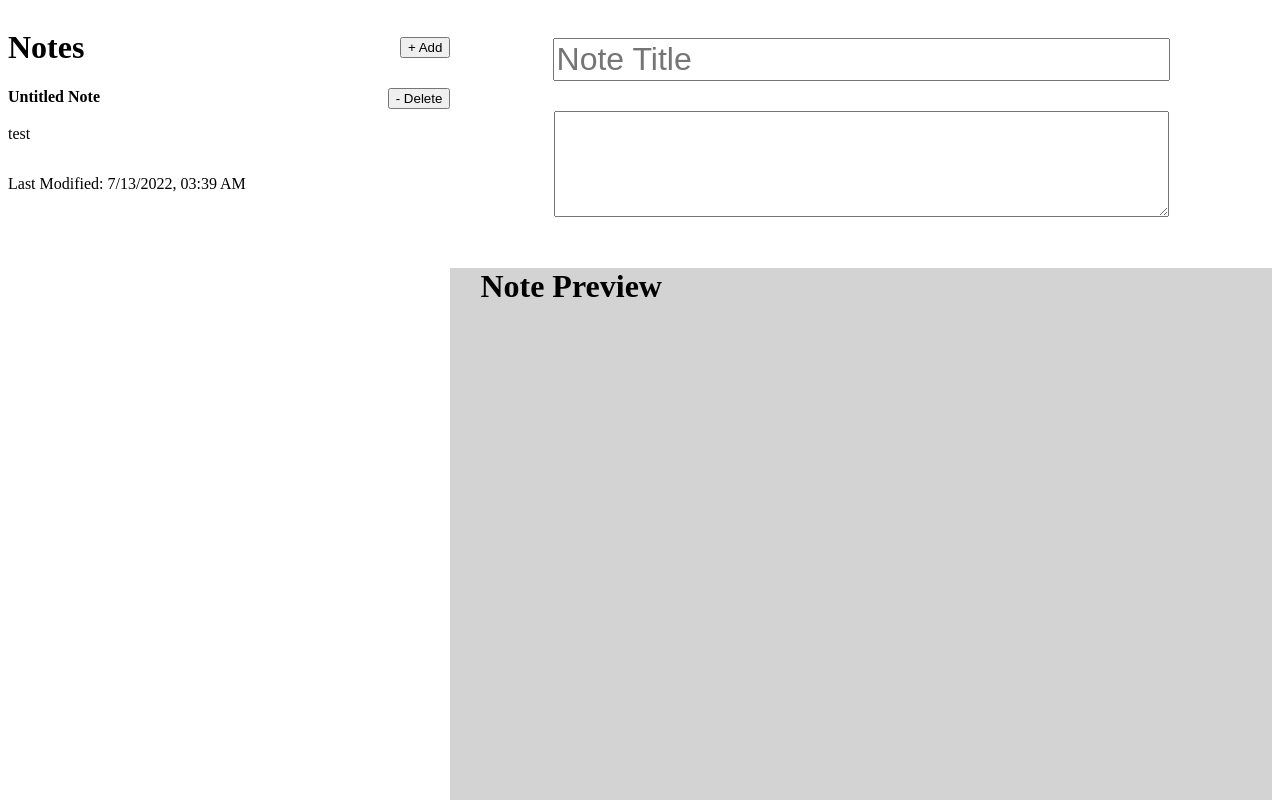
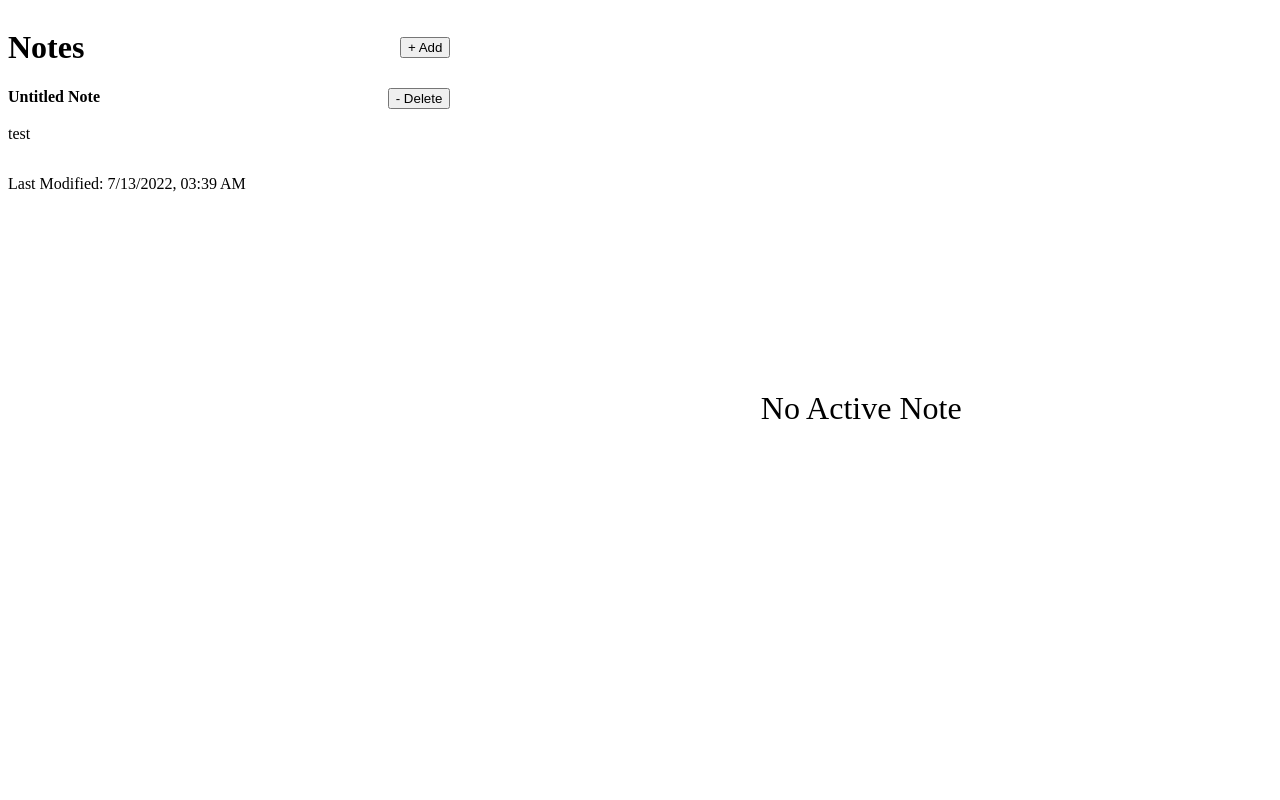
Before and after one commit to loubarb/notes-app, a React (Create React App) app: page / in a window 1280 px wide. Both pictures are taken after a click on the button "+ Add". Shown: the top 800 px of the page. Built offline with nearby package versions, Linux system fonts and the light colour scheme.

Commit message:
Create and added function to target and display selected note

```diff
--- a/src/App.css
+++ b/src/App.css
@@ -25,9 +25,23 @@
   flex-direction: column;
 }
 
+.sidebarNote.active {
+  background-color: aqua;
+}
+
 .sidebarNoteTitle {
   display: flex;
   justify-content: space-between;
+}
+
+.noActiveNote {
+  display: flex;
+  align-items: center;
+  justify-content: center;
+  width: 65%;
+  text-align: center;
+  color: black;
+  font-size: 32px;
 }
 
 .mainContainer {
--- a/src/App.js
+++ b/src/App.js
@@ -6,28 +6,37 @@ import Sidebar from './componenets/Sidebar';
 
 function App() {
   const [notes, setNotes] = useState([]);
+  const [activeNote, setActiveNote] = useState(false);
 
   const addNote = () => {
     const newNote = {
       id: uuidv4(),
-      title: "Untitled Note",
-      body: "test",
-      lastModified: Date.now()
+      title: 'Untitled Note',
+      body: 'test',
+      lastModified: Date.now(),
     };
 
-    setNotes([newNote, ...notes])
-  }
+    setNotes([newNote, ...notes]);
+  };
 
   const removeNote = (idToDelete) => {
     setNotes(notes.filter((note) => note.id !== idToDelete));
-  }
+  };
 
+  const getActiveNote = () => {
+    return notes.find((note) => note.id === activeNote);
+  };
 
   return (
     <div className="App">
-      <Sidebar notes={notes} addNote={addNote} removeNote={removeNote}
-       />
-      <Main />
+      <Sidebar
+        notes={notes}
+        addNote={addNote}
+        removeNote={removeNote}
+        activeNote={activeNote}
+        setActiveNote={setActiveNote}
+      />
+      <Main activeNote={getActiveNote()} />
     </div>
   );
 }
--- a/src/componenets/Main.js
+++ b/src/componenets/Main.js
@@ -1,18 +1,19 @@
 import React from "react";
 
-function Main() {
+function Main({ activeNote }) {
+  if (!activeNote) return <div className="noActiveNote">No Active Note</div>
   return (
     <div className="mainContainer">
       <div className="mainNoteEdit">
-        <input type="text" placeholder="Note Title"/>
+        <input type="text" className="noteTitle" placeholder="Note Title"/>
         <textarea />
       </div>
 
       <div className="mainNotePreview">
         <div className="mainNotePreviewTitle">
-          <h1>Note Preview</h1>
+          <h1>{activeNote.title}</h1>
         </div>
-        <div className="mainNoteLivePreview"></div>
+        <div className="mainNoteLivePreview">{activeNote.body}</div>
       </div>
     </div>
   )
--- a/src/componenets/Sidebar.js
+++ b/src/componenets/Sidebar.js
@@ -1,6 +1,6 @@
-import React from "react";
+import React from 'react';
 
-function Sidebar({ notes, addNote, removeNote }) {
+function Sidebar({ notes, addNote, removeNote, activeNote, setActiveNote }) {
   return (
     <div className="sidebarContainer">
       <div className="sidebarHeader">
@@ -10,24 +10,27 @@ function Sidebar({ notes, addNote, removeNote }) {
 
       <div className="sidebarNotes">
         {notes.map((note) => (
-          <div className="sidebarNote">
+          <div
+            className={`sidebarNote ${note.id === activeNote && 'active'}`}
+            onClick={() => setActiveNote(note.id)}
+          >
             <div className="sidebarNoteTitle">
               <strong>{note.title}</strong>
               <button onClick={() => removeNote(note.id)}>- Delete</button>
             </div>
             <p>{note.body && note.body.substring(0, 100)}</p>
-            <p>Last Modified: {new Date(note.lastModified).toLocaleDateString('en-US', {
-              hour: "2-digit",
-              minute: "2-digit"
-            })}</p>
+            <p>
+              Last Modified:{' '}
+              {new Date(note.lastModified).toLocaleDateString('en-US', {
+                hour: '2-digit',
+                minute: '2-digit',
+              })}
+            </p>
           </div>
         ))}
-
-
-
       </div>
     </div>
-  )
+  );
 }
 
 export default Sidebar;
```
